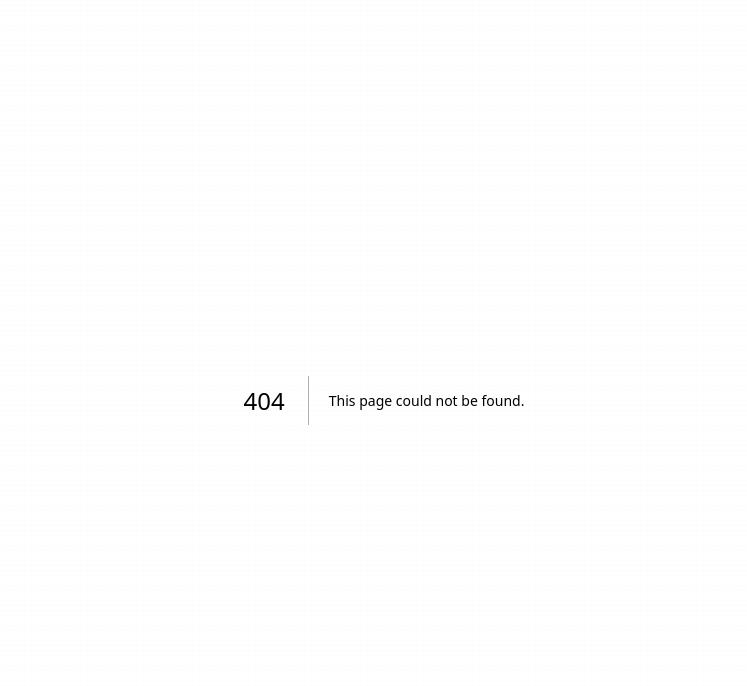
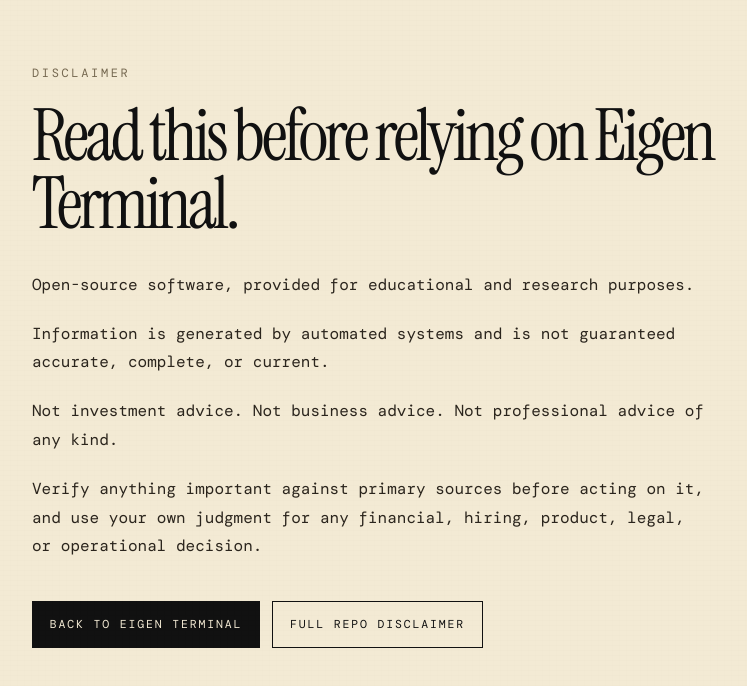
Before and after one commit to shawkatdidar/eigen-ai-terminal, a Next.js app: page /disclaimer in a window 1280 px wide. Before the commit this address had no page. Shown: the top 686 px of the page, without its empty margins (256-1003 px from the left). Built offline with nearby package versions, Linux system fonts and the light colour scheme.

Commit message:
Address PR feedback on install copy and disclaimer

```diff
--- /dev/null
+++ b/src/app/disclaimer/page.tsx
@@ -0,0 +1,45 @@
+import Link from "next/link";
+
+export default function DisclaimerPage() {
+  return (
+    <main className="min-h-screen bg-[var(--color-bg-page)] text-[var(--color-text)]">
+      <div className="mx-auto max-w-3xl px-5 py-12 sm:px-8 sm:py-16">
+        <p className="font-ui text-[12px] uppercase tracking-[0.22em] text-[var(--color-text-muted)]">
+          Disclaimer
+        </p>
+        <h1 className="font-display mt-5 text-[3.25rem] leading-[0.95] tracking-[-0.05em] sm:text-[4.5rem]">
+          Read this before relying on Eigen Terminal.
+        </h1>
+
+        <div className="mt-8 space-y-5 max-w-2xl text-[16px] leading-[1.8] text-[var(--color-text-secondary)]">
+          <p>
+            Open-source software, provided for educational and research purposes.
+          </p>
+          <p>
+            Information is generated by automated systems and is not guaranteed accurate, complete, or current.
+          </p>
+          <p>
+            Not investment advice. Not business advice. Not professional advice of any kind.
+          </p>
+          <p>
+            Verify anything important against primary sources before acting on it, and use your own judgment for any financial, hiring, product, legal, or operational decision.
+          </p>
+        </div>
+
+        <div className="mt-10 flex flex-wrap gap-3">
+          <Link href="/" className="button-primary">
+            Back to Eigen Terminal
+          </Link>
+          <a
+            href="https://github.com/shawkatdidar/eigen-ai-terminal/blob/main/README.md#disclaimer"
+            className="button-secondary"
+            target="_blank"
+            rel="noreferrer"
+          >
+            Full repo disclaimer
+          </a>
+        </div>
+      </div>
+    </main>
+  );
+}
--- a/src/components/ConnectAgent.tsx
+++ b/src/components/ConnectAgent.tsx
@@ -1,8 +1,19 @@
 "use client";
 
+import Link from "next/link";
 import { useState } from "react";
 
-const INSTALL_PROMPT = `Install Eigen Terminal and turn it into my daily AI radar.
+const CLAWHUB_INSTALL_PROMPT = `Install Eigen Terminal through ClawHub and turn it into my daily AI radar.
+
+npx clawhub@latest install eigen-ai-terminal
+
+After installing:
+1. Ask what I am building.
+2. Fetch today's Eigen Terminal signals.
+3. Send me only the 2-3 items that affect my work.
+4. Set up a daily 7:00 AM brief.`;
+
+const DIRECT_INSTALL_PROMPT = `Install Eigen Terminal directly into my OpenClaw setup and turn it into my daily AI radar.
 
 npx eigen-terminal-install
 
@@ -70,12 +81,23 @@
           <p>
             <strong className="text-[var(--color-text)]">Your agent gets:</strong> radar data, history, and a wiki it can query whenever the field moves.
           </p>
+          <p>
+            <strong className="text-[var(--color-text)]">Install paths:</strong> use the ClawHub one-liner for the standard OpenClaw flow, or the direct installer if you want to place the skill into your setup yourself.
+          </p>
         </div>
       </div>
 
       <div className="space-y-5">
-        <CopyBlock label="OpenClaw install prompt" text={INSTALL_PROMPT} />
+        <CopyBlock label="OpenClaw via ClawHub" text={CLAWHUB_INSTALL_PROMPT} />
+        <CopyBlock label="Direct OpenClaw install" text={DIRECT_INSTALL_PROMPT} />
         <CopyBlock label="Raw public endpoints" text={DATA_URLS} />
+        <p className="text-[12px] leading-[1.7] text-[var(--color-text-muted)]">
+          Want the details first? Read the{" "}
+          <Link href="/disclaimer" className="underline underline-offset-4 hover:text-[var(--color-text)]">
+            disclaimer
+          </Link>
+          .
+        </p>
       </div>
     </div>
   );
--- a/src/components/LandingPage.tsx
+++ b/src/components/LandingPage.tsx
@@ -137,7 +137,10 @@
 
         <footer className="border-t border-[var(--color-border)] py-8">
           <p className="max-w-2xl text-[12px] leading-[1.7] text-[var(--color-text-muted)]">
-            Eigen Terminal is public AI intelligence infrastructure for builders and agents. Signals are generated from automated collection and analysis and should be verified before serious decisions.
+            Open-source software, provided for educational and research purposes. Information is generated by automated systems and is not guaranteed accurate, complete, or current. Not investment advice. Not business advice. Not professional advice of any kind.{" "}
+            <Link href="/disclaimer" className="underline underline-offset-4 hover:text-[var(--color-text)]">
+              Full disclaimer
+            </Link>
           </p>
         </footer>
       </main>
```
